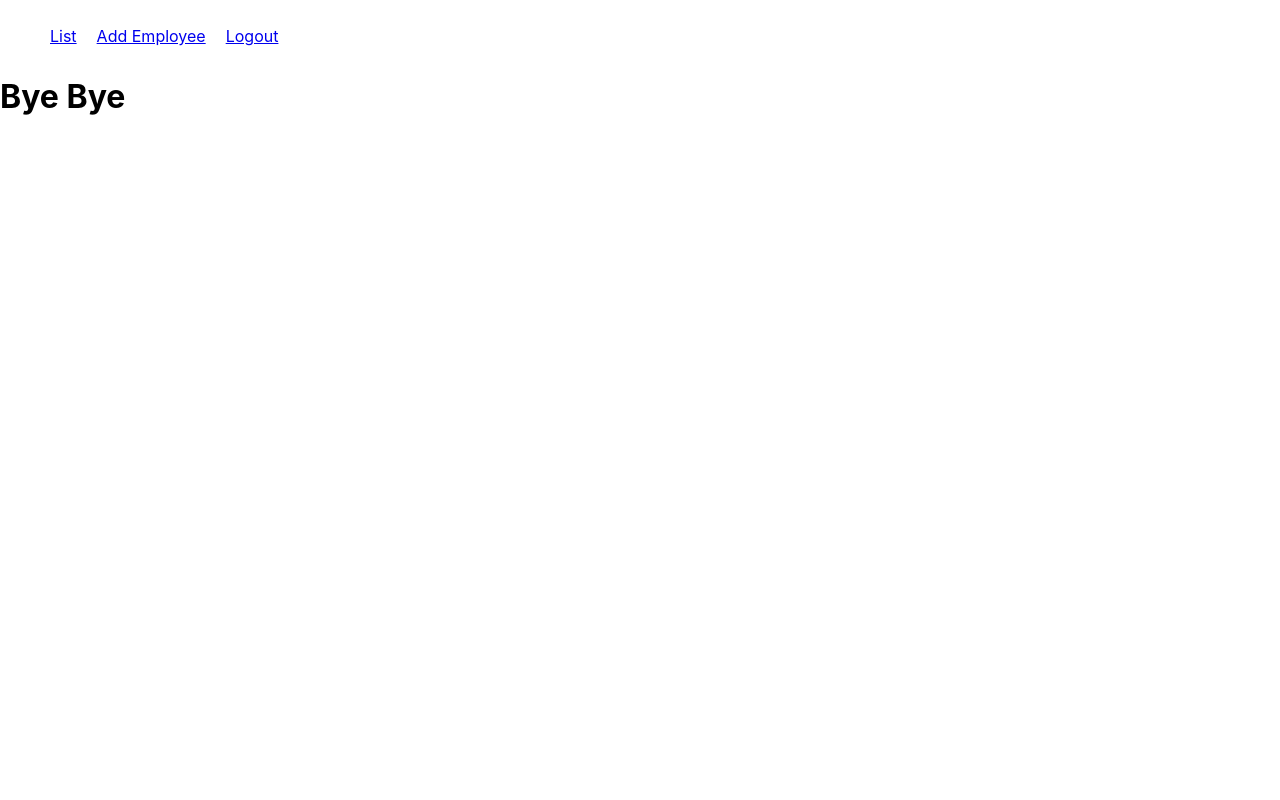
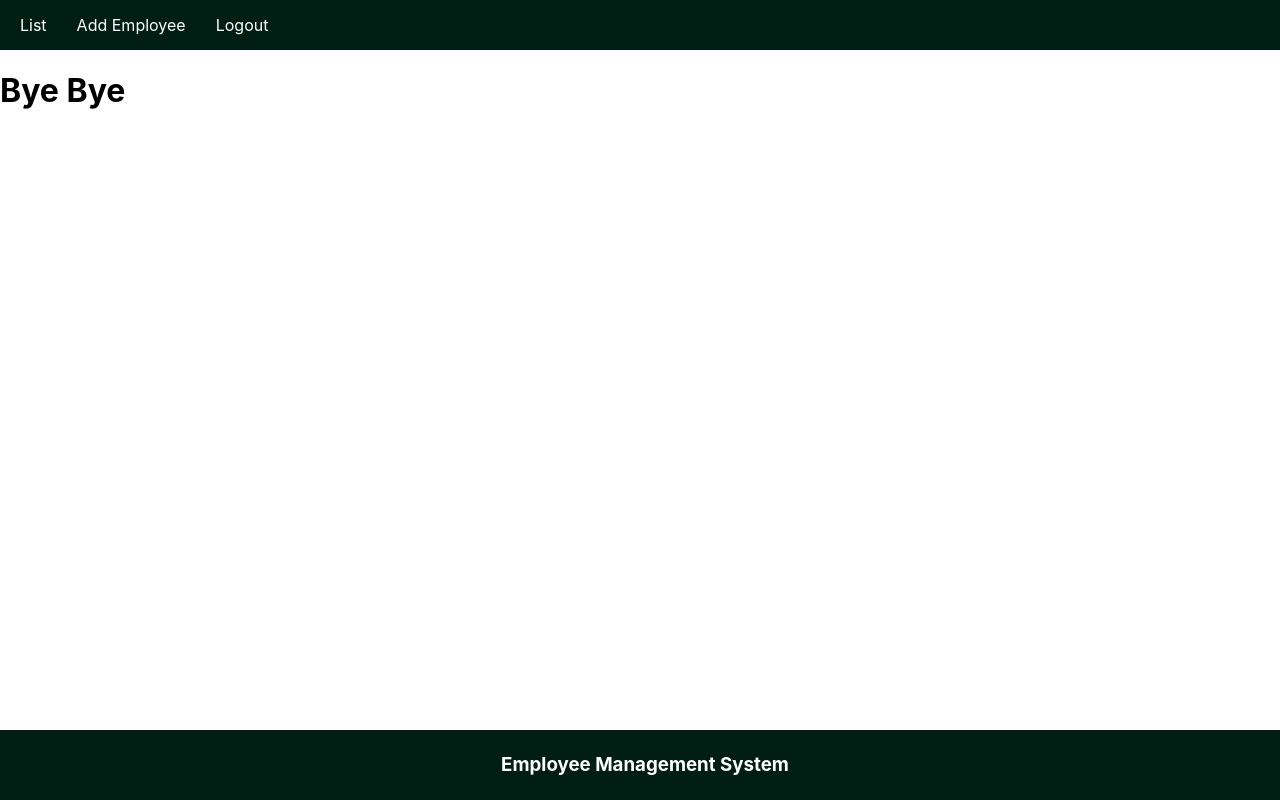
Before and after one commit to mesepith/node_react_employee_management, a React (Create React App) app in the folder react-front/: page /logout in a window 1280 px wide. Built offline with nearby package versions, Linux system fonts and the light colour scheme.

Commit message:
footer component added

```diff
--- a/react-front/src/App.css
+++ b/react-front/src/App.css
@@ -1,6 +1,26 @@
 .header-ul li{
   display: inline-block;
   padding: 10px;
+}
+.header-ul{
+  background-color: rgb(1, 30, 20);
+  padding: 5px;
+  margin: 0;
+}
+
+.header-ul li a{
+  color: #fff;
+  padding: 5px;
+  text-decoration: none;
+}
+.footer{
+  position: absolute;
+  width: 100%;
+  background-color: rgb(1, 30, 20);
+  padding: 5px;
+  bottom: 0;
+  color: #fff;
+  text-align: center;
 }
 
 @media (prefers-reduced-motion: no-preference) {
--- a/react-front/src/App.js
+++ b/react-front/src/App.js
@@ -1,7 +1,8 @@
 //import App.css
 import './App.css';
-import Nav from './Nav'
+import Nav from './components/Nav'
 import { BrowserRouter, Routes, Route} from 'react-router-dom'
+import Footer from './components/Footer';
 
 //create App
 function App() {
@@ -15,6 +16,7 @@
           <Route path="/logout" element={<h1>Bye Bye</h1>} />
         </Routes>
       </BrowserRouter>
+      <Footer />
     </div>
   );
 }
--- /dev/null
+++ b/react-front/src/components/Footer.js
@@ -0,0 +1,13 @@
+import React from "react";
+
+//create footer component
+const Footer = () => {
+  return (
+    <div className="footer">
+      <h3>Employee Management System</h3>
+    </div>
+  );
+}
+
+//export
+export default Footer;
```
Also changed, not shown: react-front/src/components/Nav.js (renamed from react-front/src/Nav.js).
